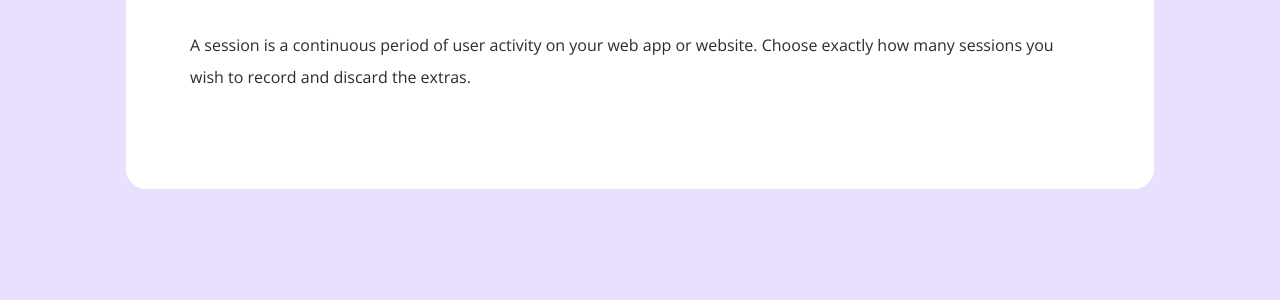
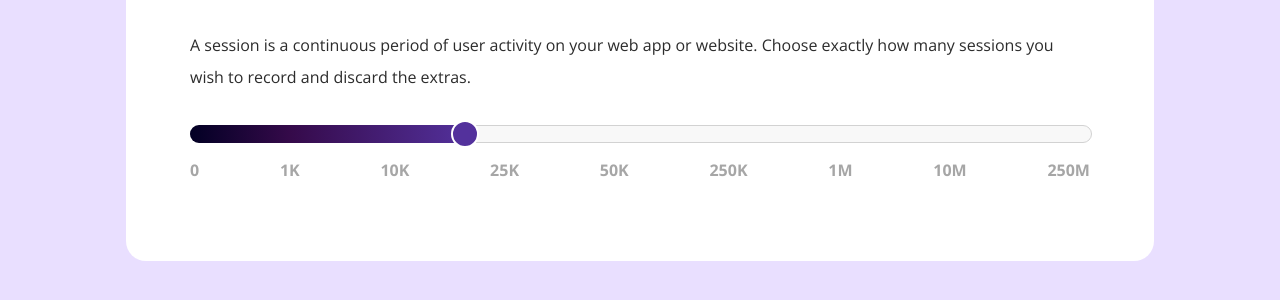
Before and after one commit to Binkybinx/Cost-Estimator, a plain HTML site: page index.html in a window 1280 px wide. Shown: the part 490-790 px from the top of the page. Drawn offline with nearby package versions, Linux system fonts and the light colour scheme.

Commit message:
create the slider

```diff
--- a/index.html
+++ b/index.html
@@ -39,6 +39,25 @@
         website. Choose exactly how many sessions you wish to record and discard
         the extras.
       </p>
+      <div class="slider">
+        <div class="bar">
+          <div class="progress"></div>
+          <div class="point"></div>
+        </div>
+        <div class="scale">
+          <ul>
+            <li>0</li>
+            <li>1K</li>
+            <li>10K</li>
+            <li>25K</li>
+            <li>50K</li>
+            <li>250K</li>
+            <li>1M</li>
+            <li>10M</li>
+            <li>250M</li>
+          </ul>
+        </div>
+      </div>
     </div>
   </body>
 </html>
--- a/style.css
+++ b/style.css
@@ -135,3 +135,61 @@ h1 {
   line-height: 32px;
   margin: 16px 0 32px 0;
 }
+
+.slider {
+  width: 100%;
+  position: relative;
+}
+
+.slider .bar {
+  width: 100%;
+  height: 16px;
+  background-color: rgb(248, 248, 248);
+  border-radius: 20px;
+  border: 1px solid rgb(210, 210, 210);
+}
+
+.slider .progress {
+  width: 31%;
+  height: 18px;
+  background: linear-gradient(
+    90deg,
+    rgba(2, 0, 36, 1) 0%,
+    rgba(53, 10, 74, 1) 36%,
+    rgba(83, 49, 156, 1) 100%
+  );
+  border-top-left-radius: 20px;
+  border-bottom-left-radius: 20px;
+  position: absolute;
+  top: 0;
+  left: 0;
+}
+
+.slider .point {
+  width: 24px;
+  height: 24px;
+  background-color: rgb(83, 49, 156);
+  border-radius: 50%;
+  position: absolute;
+  top: -5px;
+  left: 29%;
+  border: 2px solid white;
+  transition: 0.15s transform ease;
+}
+
+.slider .point:hover {
+  cursor: pointer;
+  transform: scale(1.15);
+}
+
+.scale {
+  width: 100%;
+}
+.slider .scale ul {
+  list-style: none;
+  display: flex;
+  justify-content: space-between;
+  padding: 0;
+  font-weight: bold;
+  color: rgb(166, 166, 166);
+}
```
